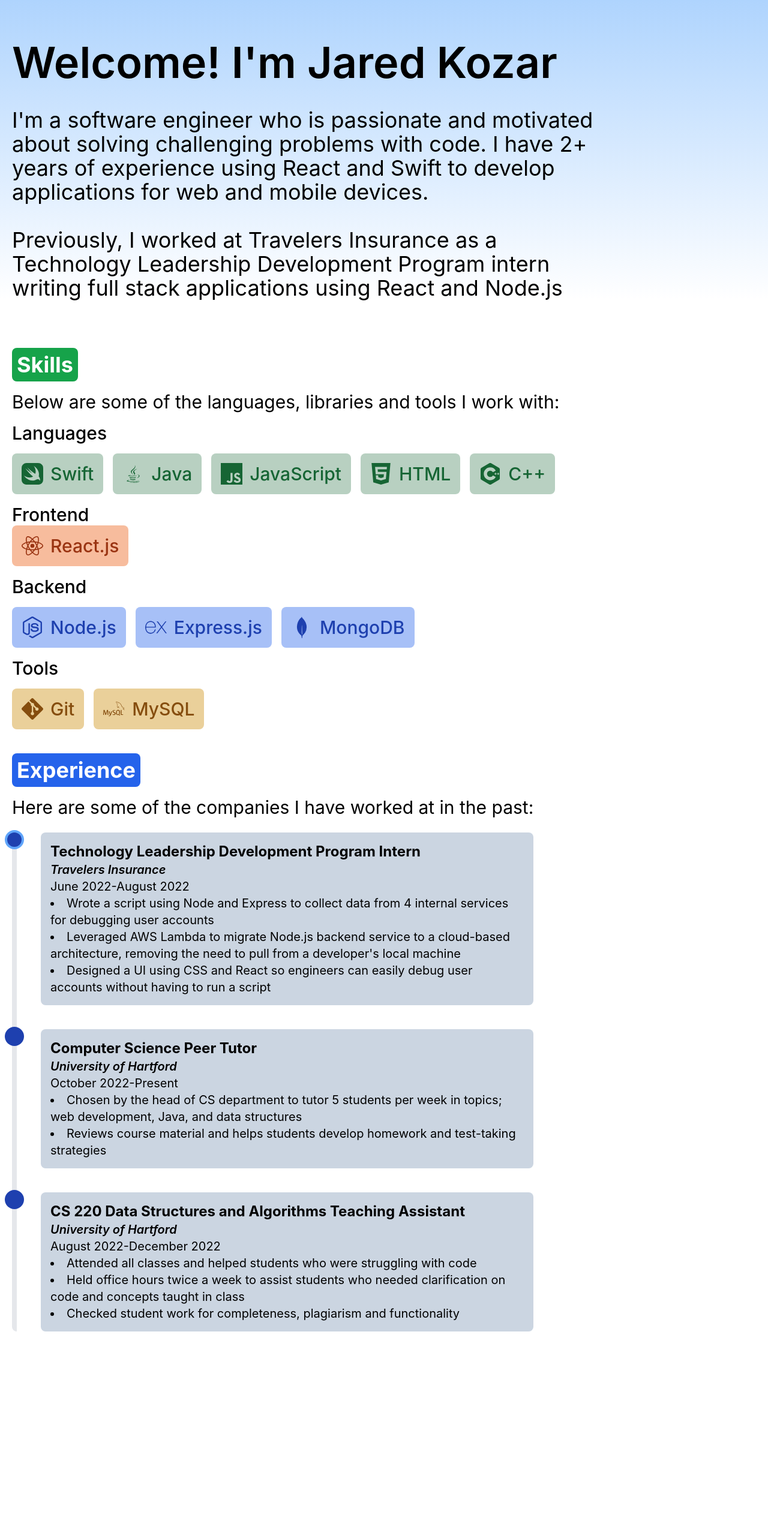
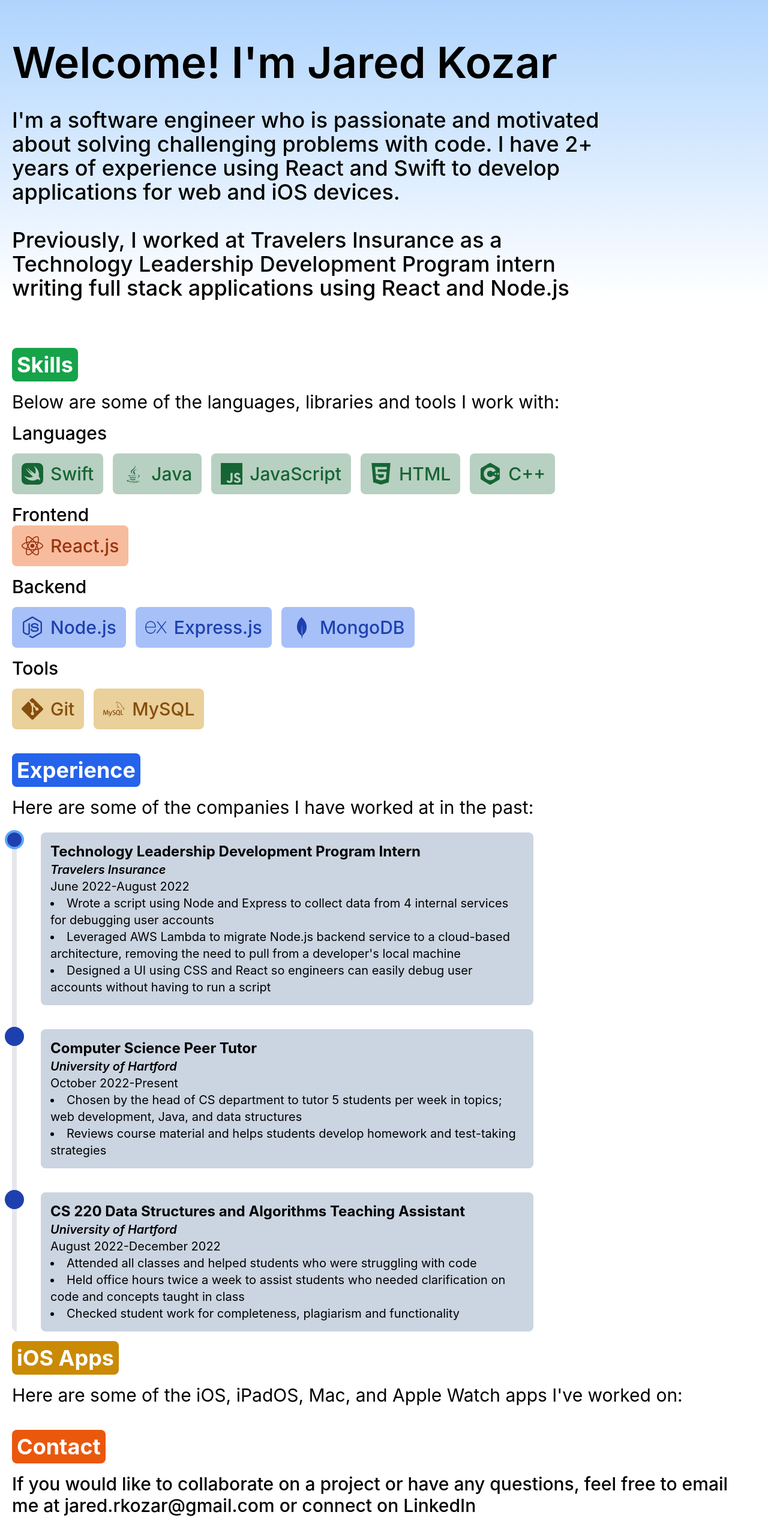
Before and after one commit to jaredrkozar/personal-site, a React (Create React App) app: page / in a window 1280 px wide. Shown: the part 172-2738 px from the top of the page at 60% size. Before the commit the page ends 2488 px from the top, so only its background shows below. Built offline with nearby package versions, Linux system fonts and the light colour scheme.

Commit message:
added cname to gitignore

```diff
--- a/src/AboutMe.js
+++ b/src/AboutMe.js
@@ -1,13 +1,13 @@
 function AboutMe() {
   return (
-    <div className="ml-5 relative w-fit h-fit lg:mr-5 sm:mr-2 top-60 pb-60">
+    <div className="ml-5 relative w-fit h-fit md:mr-5 sm:mr-12 top-60 pb-60">
         <div className="flex flex-row h-fit">
             <div className="h-full relative md:mr-60 space-y-10 flex flex-col text-black dark:text-black">
                 <h1 className="text-7xl font-semibold dark:text-white">Welcome! I'm Jared Kozar</h1>
 
-                <h1 className="text-4xl font-normal dark:text-slate-300">I'm a software engineer who is passionate and motivated about solving challenging problems with code. I have 2+ years of experience using React and Swift to develop applications for web and mobile devices.</h1>
+                <h1 className="text-4xl font-medium dark:text-slate-300">I'm a software engineer who is passionate and motivated about solving challenging problems with code. I have 2+ years of experience using React and Swift to develop applications for web and iOS devices.</h1>
 
-                <h1 className="text-4xl font-normal dark:text-slate-300">Previously, I worked at Travelers Insurance as a Technology Leadership Development Program intern writing full stack applications using React and Node.js </h1>
+                <h1 className="text-4xl font-medium dark:text-slate-300">Previously, I worked at Travelers Insurance as a Technology Leadership Development Program intern writing full stack applications using React and Node.js </h1>
             </div>
         </div>
      </div>
--- a/src/App.js
+++ b/src/App.js
@@ -3,6 +3,7 @@
 import IOSApps from "./apps/iOSApps";
 import Skills from "./Skills";
 import Experience from "./Experience";
+import Contact from "./Contact";
 
 function App() {
   return (
@@ -16,6 +17,8 @@
       <div className="ml-5 relative mr-5 space-y-10 py-20">
       <Skills/>
       <Experience/>
+      <IOSApps/>
+      <Contact/>
       </div>
     </div>
   );
--- a/src/Apps/iOSApps.js
+++ b/src/Apps/iOSApps.js
@@ -35,7 +35,7 @@
 
     return (
         <div className="">
-            <HeaderTextStyle title="iOS Apps" bgStyle="bg-red-600 dark:bg-red-400" description="Here are some of the iOS, iPadOS, Mac, and Apple Watch apps I've worked on:"></HeaderTextStyle>
+            <HeaderTextStyle title="iOS Apps" bgStyle="bg-yellow-600 dark:bg-yellow-500" description="Here are some of the iOS, iPadOS, Mac, and Apple Watch apps I've worked on:"></HeaderTextStyle>
         </div>
     )
 }
--- /dev/null
+++ b/src/Contact.js
@@ -0,0 +1,13 @@
+import { HeaderTextStyle } from "./components/TextStyles"
+
+function Contact() {
+    return (
+        <div className="">
+            <HeaderTextStyle title="Contact" bgStyle="bg-orange-600 dark:bg-orange-500" description=""></HeaderTextStyle>
+
+            <h1 className="text-3xl font-medium dark:text-white">If you would like to collaborate on a project or have any questions, feel free to email me at jared.rkozar@gmail.com or connect on LinkedIn</h1>
+        </div>
+    )
+}
+
+export default Contact;
```
Also changed, not shown: 1 other file (tests, documents, lock files or other folders).
